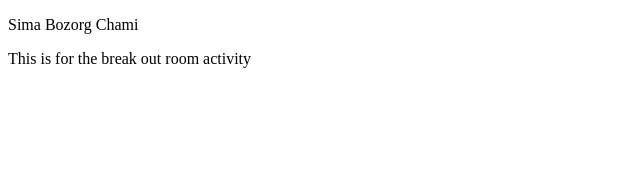
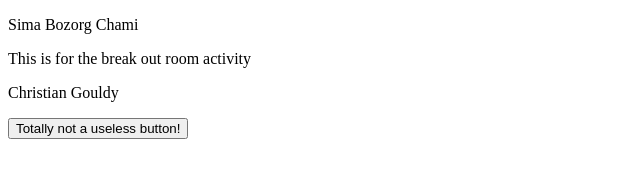
Before and after one commit to simachami/Breakout-Room-Activity, a plain HTML site: page index.html in a window 1280 px wide. Shown: the whole page, without its empty margins (0-640 px from the left). Drawn offline with Linux system fonts and the light colour scheme.

Commit message:
added my name and a useful button

```diff
--- a/index.html
+++ b/index.html
@@ -8,5 +8,8 @@
 <body>
     <p>Sima Bozorg Chami</p>
     <p>This is for the break out room activity</p>
+    <P>Christian Gouldy</P>
+
+    <button>Totally not a useless button!</button>
 </body>
 </html>
```
